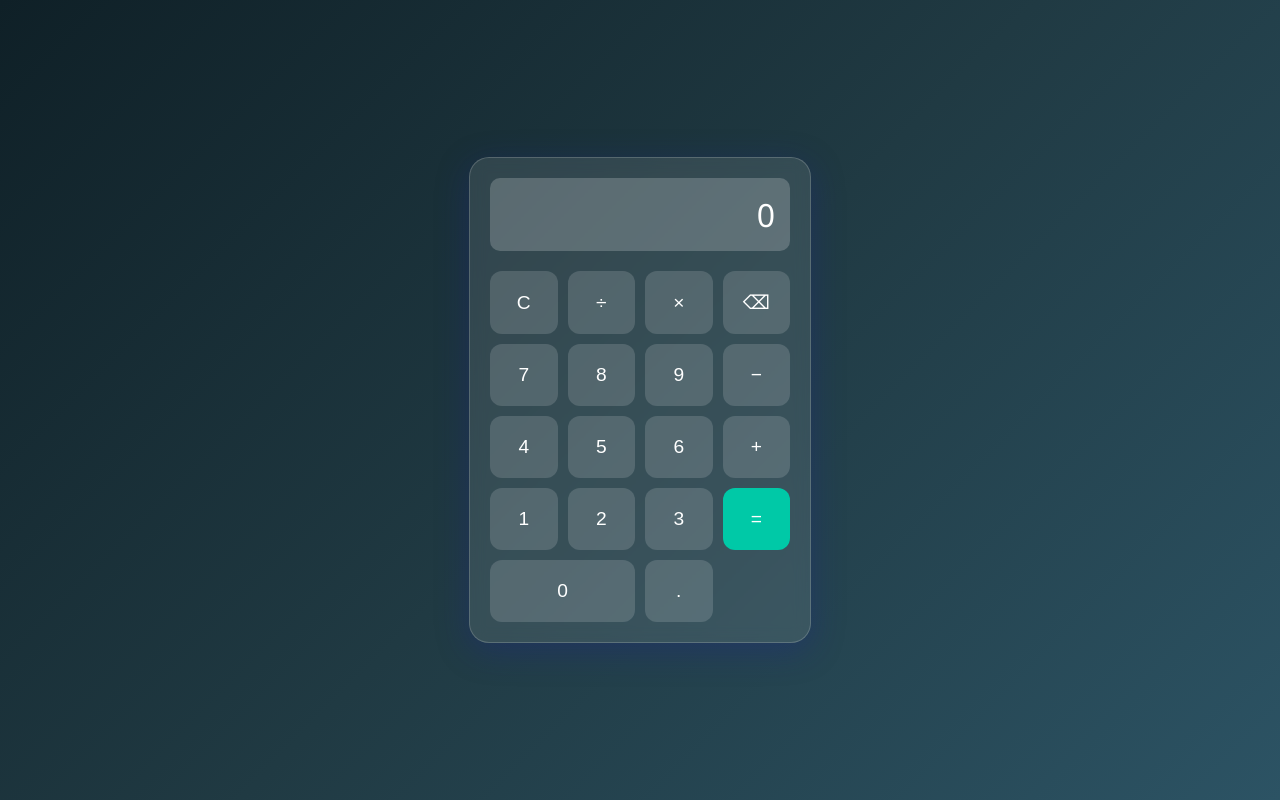
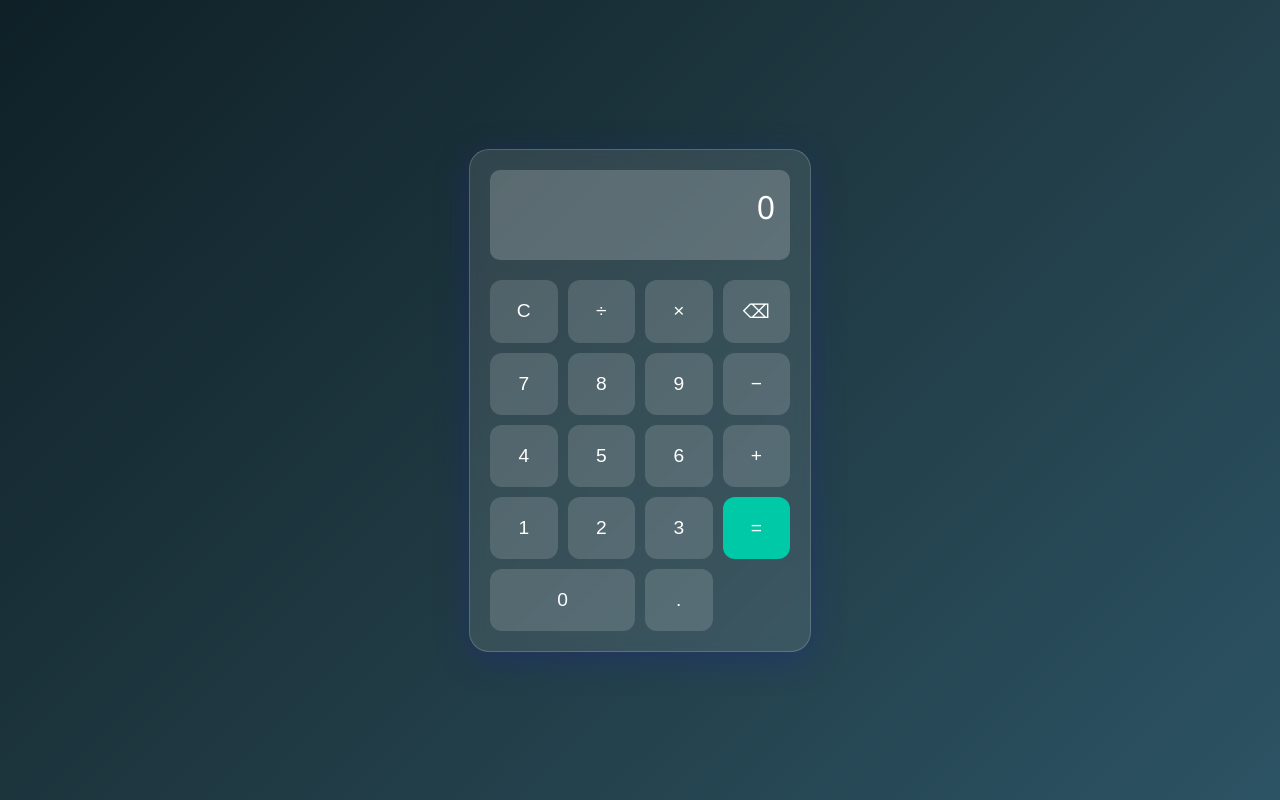
Before and after one commit to TeamObbyYT/Calculator, a plain HTML site: page index.html in a window 1280 px wide. Drawn offline with Linux system fonts and the light colour scheme.

Commit message:
Updated the script

```diff
--- a/index.html
+++ b/index.html
@@ -9,8 +9,10 @@
 <body>
   <div class="calculator">
     <div class="display-wrapper">
-      <div class="display" id="display">0</div>
-      <div class="preview" id="preview"></div>
+      <div class="display">
+        <div id="display-text">0</div>
+        <div class="preview" id="preview"></div>
+      </div>
     </div>
     <div class="buttons">
       <button class="btn" onclick="clearDisplay()">C</button>
--- a/script.js
+++ b/script.js
@@ -1,4 +1,4 @@
-const display = document.getElementById('display');
+const displayText = document.getElementById('display-text');
 const preview = document.getElementById('preview');
 
 function appendNumber(number) {
--- a/style.css
+++ b/style.css
@@ -32,15 +32,24 @@ body {
   border-radius: 10px;
   text-align: right;
   overflow-x: auto;
+  min-height: 60px;
+  position: relative;
+  display: flex;
+  flex-direction: column;
+  justify-content: center;
+}
+
+#display-text {
+  flex: 1;
 }
 
 .preview {
-  position: absolute;
-  right: 10px;
-  bottom: -25px;
-  font-size: 0.9em;
+  font-size: 0.8em;
   color: rgba(255, 255, 255, 0.5);
+  text-align: right;
+  margin-top: 5px;
 }
+
 
 .buttons {
   display: grid;
```
